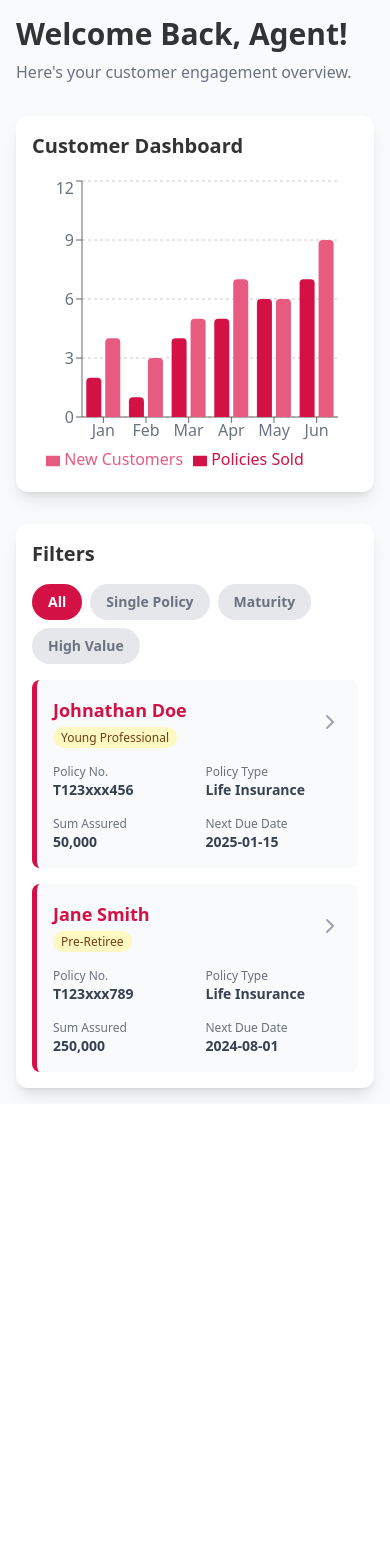
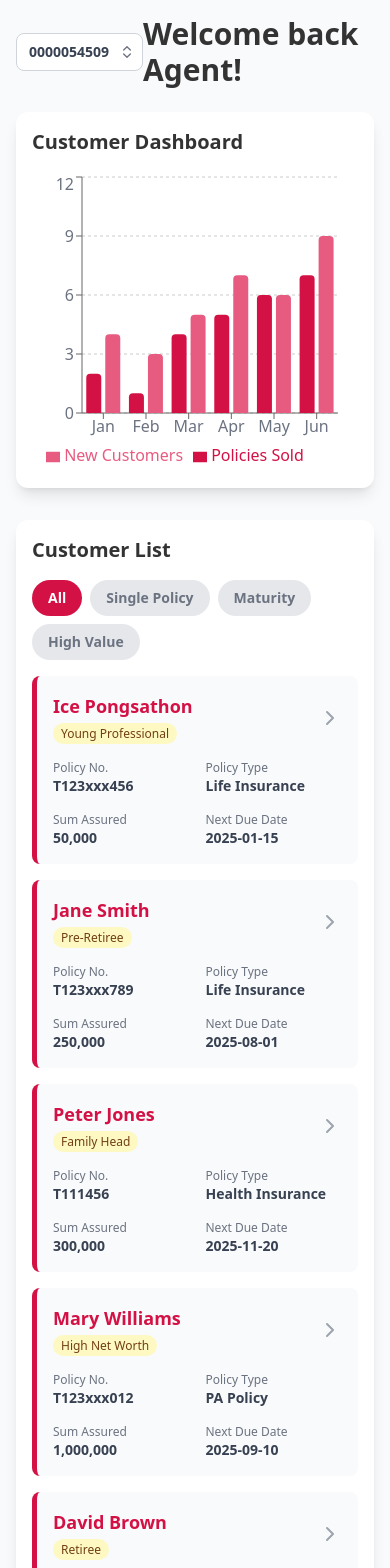
Before and after one commit to Iceponn/icecanvas, a React (Create React App) app: page / in a window 390 px wide. Shown: the top 1568 px of the page. Before the commit the page ends 1104 px from the top, so only its background shows below. Built offline with nearby package versions, Linux system fonts and the light colour scheme.

Commit message:
Updated UI #2

```diff
--- a/src/App.js
+++ b/src/App.js
@@ -1,6 +1,6 @@
 import React, { useState, useCallback, useEffect } from 'react';
 import { BarChart, Bar, XAxis, YAxis, CartesianGrid, Tooltip, Legend, ResponsiveContainer } from 'recharts';
-import { ChevronRight, Mail, MessageSquare, CheckCircle, Eye, MousePointerClick, Calendar, Clock, XCircle, Sparkles, Gift, Globe, Smartphone, Send, TrendingUp, Target, User, Shield, FileText, Megaphone, Zap, BarChart2, Edit3, Settings, Phone, Mic, Clipboard, Ticket } from 'lucide-react';
+import { ChevronRight, Mail, MessageSquare, CheckCircle, Eye, MousePointerClick, Calendar, Clock, XCircle, Sparkles, Gift, Globe, Smartphone, Send, TrendingUp, Target, User, Shield, FileText, Megaphone, Zap, BarChart2, Edit3, Settings, Phone, Mic, Clipboard, Ticket, ChevronsUpDown } from 'lucide-react';
 
 // --- Branding Colors ---
 const aiaColors = {
@@ -31,9 +31,18 @@ const mockCustomerData = [
 ];
 
 const allCustomers = [
-  { id: 1, name: 'Johnathan Doe', filter: 'Single Policy', policyType: 'Life Insurance', premium: 1200, policyNo: 'T123xxx456', sumAssured: 50000, nextDueDate: '2025-01-15', segmentation: 'Young Professional' },
-  { id: 2, name: 'Jane Smith', filter: 'Maturity', policyType: 'Life Insurance', maturityDate: '2024-08-15', policyNo: 'T123xxx789', sumAssured: 250000, nextDueDate: '2024-08-01', segmentation: 'Pre-Retiree' },
-  // ... other customers
+  { id: 1, name: 'Ice Pongsathon', filter: 'Single Policy', policyType: 'Life Insurance', premium: 1200, policyNo: 'T123xxx456', sumAssured: 50000, nextDueDate: '2025-01-15', segmentation: 'Young Professional' },
+  { id: 2, name: 'Jane Smith', filter: 'Maturity', policyType: 'Life Insurance', maturityDate: '2025-08-15', policyNo: 'T123xxx789', sumAssured: 250000, nextDueDate: '2025-08-01', segmentation: 'Pre-Retiree' },
+  { id: 3, name: 'Peter Jones', filter: 'Single Policy', policyType: 'Health Insurance', premium: 1800, policyNo: 'T111456', sumAssured: 300000, nextDueDate: '2025-11-20', segmentation: 'Family Head' },
+  { id: 4, name: 'Mary Williams', filter: 'High Value', policyType: 'PA Policy', premium: 3500, policyNo: 'T123xxx012', sumAssured: 1000000, nextDueDate: '2025-09-10', segmentation: 'High Net Worth' },
+  { id: 5, name: 'David Brown', filter: 'Maturity', policyType: 'Annuity', maturityDate: '2025-09-01', policyNo: 'T199xxx456', sumAssured: 150000, nextDueDate: '2025-08-25', segmentation: 'Retiree' },
+  { id: 6, name: 'Sarah Miller', filter: 'Single Policy', policyType: 'Health Insurance', premium: 950, policyNo: 'T123xxx106', sumAssured: 75000, nextDueDate: '2025-12-05', segmentation: 'Young Professional' },
+  { id: 7, name: 'Michael Davis', filter: 'High Value', policyType: 'Life Insurance', premium: 5000, policyNo: 'T123xxx001', sumAssured: 1500000, nextDueDate: '2026-02-01', segmentation: 'High Net Worth' },
+  { id: 8, name: 'Emily Garcia', filter: 'Maturity', policyType: 'Endowment Plan', maturityDate: '2025-07-25', policyNo: 'T002xxx456', sumAssured: 100000, nextDueDate: '2025-07-20', segmentation: 'Pre-Retiree' },
+  { id: 9, name: 'Chris Lee', filter: 'Single Policy', policyType: 'Life Insurance', premium: 1500, policyNo: 'T234xxx567', sumAssured: 100000, nextDueDate: '2026-03-10', segmentation: 'Young Professional' },
+  { id: 10, name: 'Olivia Martinez', filter: 'High Value', policyType: 'Investment Linked', premium: 6000, policyNo: 'T345xxx678', sumAssured: 2000000, nextDueDate: '2025-10-15', segmentation: 'High Net Worth' },
+  { id: 11, name: 'Daniel Rodriguez', filter: 'Maturity', policyType: 'Life Insurance', maturityDate: '2025-11-05', policyNo: 'T456xxx789', sumAssured: 300000, nextDueDate: '2025-10-20', segmentation: 'Pre-Retiree' },
+  { id: 12, name: 'Sophia Hernandez', filter: 'Single Policy', policyType: 'Health Insurance', premium: 1100, policyNo: 'T567xxx890', sumAssured: 90000, nextDueDate: '2026-01-25', segmentation: 'Family Head' },
 ];
 
 const customerProfileData = {
@@ -48,7 +57,7 @@ const customerProfileData = {
             journey: 'Critical Illness Awareness',
             isReadyToBuy: true,
             salesTalk: {
-                opening: "Hi Johnathan, I was reviewing your portfolio and noticed you've built a great foundation with your life policy. Have you considered how to protect your income if you were unable to work due to a serious illness?",
+                opening: "Hi Ice, I was reviewing your portfolio and noticed you've built a great foundation with your life policy. Have you considered how to protect your income if you were unable to work due to a serious illness?",
                 keyPoints: [
                     "Critical illness plans provide a lump-sum payment upon diagnosis.",
                     "This can cover medical bills, daily expenses, and replace lost income.",
@@ -74,16 +83,16 @@ const customerProfileData = {
 
 const engagementJourneys = {
   1: {
-    customerName: 'Johnathan Doe',
+    customerName: 'Ice Pongsathon',
     journeys: [
         {
             name: 'Onboarding Journey',
             status: 'Completed',
             nodes: [
-              { day: 1, type: 'content', title: 'Welcome & Onboarding', status: 'Sent', date: '2024-07-10', time: '09:15 AM', content: { image: 'https://images.pexels.com/photos/3760067/pexels-photo-3760067.jpeg?auto=compress&cs=tinysrgb&w=400&h=250&dpr=1', url: 'https://your-agency.com/welcome/johndoe', caption: "Hi Johnathan, welcome to our agency! Here's your digital welcome kit to get you started. We're thrilled to have you.", aiSuggestions: ["Welcome aboard, Johnathan! We're excited to protect what matters most to you. Your welcome kit is ready for you here."], recommendedTime: "Today at 4:30 PM" } },
+              { day: 1, type: 'content', title: 'Welcome & Onboarding', status: 'Sent', date: '2024-07-10', time: '09:15 AM', content: { image: 'https://images.pexels.com/photos/3760067/pexels-photo-3760067.jpeg?auto=compress&cs=tinysrgb&w=400&h=250&dpr=1', url: 'https://your-agency.com/welcome/johndoe', caption: "Hi Ice, welcome to our agency! Here's your digital welcome kit to get you started. We're thrilled to have you.", aiSuggestions: ["Welcome aboard, Ice! We're excited to protect what matters most to you. Your welcome kit is ready for you here."], recommendedTime: "Today at 4:30 PM" } },
               { day: 7, type: 'call', title: 'First Week Follow-up Call', status: 'Completed', date: '2024-07-17', time: '11:30 AM', content: {
                   script: {
-                      opening: "Hi Johnathan, it's Alex from AIA. How are you finding everything after the first week?",
+                      opening: "Hi Ice, it's Alex from AIA. How are you finding everything after the first week?",
                       keyPoints: ["Confirm he received the welcome kit.", "Ask if he has any initial questions about his policy.", "Remind him about the AIA+ app for easy policy management."],
                       closing: "Great! Don't hesitate to reach out if anything comes up. Have a great day!"
                   },
@@ -128,7 +137,7 @@ const customerInteractions = {
     1: {
         recommendation: {
             intent: 'High Intent to Buy',
-            summary: 'Johnathan has actively engaged with all outreach, visited the policy details page, and used the app. This indicates a strong interest in his current and potentially new products.',
+            summary: 'Ice has actively engaged with all outreach, visited the policy details page, and used the app. This indicates a strong interest in his current and potentially new products.',
             nextBestAction: 'Initiate a conversation about a High Net Worth product.'
         },
         timeline: [
@@ -183,7 +192,7 @@ const CustomerChart = () => (
   </div>
 );
 
-const CustomerList = ({ onCustomerSelect }) => {
+const CustomerList = ({ onCustomerSelect, selectedCustomerId, isSidePanel = false }) => {
   const [activeFilter, setActiveFilter] = useState('All');
   const filters = ['All', 'Single Policy', 'Maturity', 'High Value'];
 
@@ -191,10 +200,43 @@ const CustomerList = ({ onCustomerSelect }) => {
     ? allCustomers
     : allCustomers.filter(c => c.filter === activeFilter);
 
+  if (isSidePanel) {
+    return (
+      <div className="bg-white p-4 rounded-xl shadow-lg h-full">
+        <h3 className="text-lg font-bold text-gray-800 mb-4" style={{color: aiaColors.textPrimary}}>Customer List</h3>
+          <div className="flex flex-wrap gap-2 mb-4">
+            {filters.map(filter => (
+              <button
+                key={filter}
+                onClick={() => setActiveFilter(filter)}
+                className={`px-3 py-1 text-xs font-semibold rounded-full transition-all duration-300 ${activeFilter === filter ? 'bg-red-600 text-white' : 'bg-gray-200 text-gray-700 hover:bg-gray-300'}`}
+                style={activeFilter === filter ? { backgroundColor: aiaColors.primary } : {}}
+              >
+                {filter}
+              </button>
+            ))}
+          </div>
+        <div className="space-y-2 overflow-y-auto max-h-[calc(100vh-300px)]">
+          {filteredCustomers.map(customer => (
+            <div
+              key={customer.id}
+              onClick={() => onCustomerSelect(customer.id)}
+              className={`p-3 rounded-lg cursor-pointer transition-all duration-200 ${selectedCustomerId === customer.id ? 'bg-red-100' : 'hover:bg-gray-50'}`}
+              style={selectedCustomerId === customer.id ? {borderLeft: `4px solid ${aiaColors.primary}`} : {borderLeft: '4px solid transparent'}}
+            >
+              <p className={`font-bold text-sm ${selectedCustomerId === customer.id ? 'text-red-700' : 'text-gray-800'}`}>{customer.name}</p>
+              <p className="text-xs text-gray-500">{customer.policyType}</p>
+            </div>
+          ))}
+        </div>
+      </div>
+    );
+  }
+
   return (
     <div className="bg-white p-4 md:p-6 rounded-xl shadow-lg mt-8" style={{backgroundColor: aiaColors.surface}}>
       <div className="flex flex-col sm:flex-row justify-between items-start sm:items-center mb-4">
-        <h3 className="text-xl font-bold text-gray-800 mb-4 sm:mb-0" style={{color: aiaColors.textPrimary}}>Filters</h3>
+        <h3 className="text-xl font-bold text-gray-800 mb-4 sm:mb-0" style={{color: aiaColors.textPrimary}}>Customer List</h3>
         <div className="flex flex-wrap gap-2">
           {filters.map(filter => (
             <button
@@ -248,14 +290,24 @@ const CustomerList = ({ onCustomerSelect }) => {
   );
 };
 
-const Dashboard = ({ onCustomerSelect }) => (
+const Dashboard = ({ onCustomerSelect }) => {
+    const agentCodes = ['0000054509', '0000012345', '0000067890', '0000098765', '0000054321'];
+    return (
       <div className="p-4 sm:p-6 md:p-8">
-    <h1 className="text-3xl font-extrabold mb-2" style={{color: aiaColors.textPrimary}}>Welcome Back, Agent!</h1>
-    <p className="mb-8" style={{color: aiaColors.textSecondary}}>Here's your customer engagement overview.</p>
+        <div className="flex justify-between items-center mb-6">
+            <div className="relative">
+                <select className="appearance-none bg-white border border-gray-300 rounded-lg py-2 pl-3 pr-8 text-sm font-semibold text-gray-700 focus:outline-none focus:ring-2 focus:ring-red-200 focus:border-red-500">
+                    {agentCodes.map(code => <option key={code}>{code}</option>)}
+                </select>
+                <ChevronsUpDown className="h-4 w-4 text-gray-500 absolute right-2 top-1/2 -translate-y-1/2 pointer-events-none"/>
+            </div>
+            <h1 className="text-3xl font-extrabold" style={{color: aiaColors.textPrimary}}>Welcome back Agent!</h1>
+        </div>
         <CustomerChart />
         <CustomerList onCustomerSelect={onCustomerSelect} />
       </div>
     );
+};
 
 // --- Customer Profile Page Components ---
 
@@ -636,7 +688,7 @@ const LinePreviewModal = ({ node, caption, onClose, onConfirmSend }) => {
     );
 };
 
-const CustomerProfile = ({ customerId, onBack }) => {
+const CustomerProfile = ({ customerId, onBack, onCustomerSelect }) => {
   const [customer, setCustomer] = useState(null);
   const [profileData, setProfileData] = useState(null);
   const [journeyData, setJourneyData] = useState(null);
@@ -652,6 +704,7 @@ const CustomerProfile = ({ customerId, onBack }) => {
     setProfileData(customerProfileData[customerId]);
     setJourneyData(engagementJourneys[customerId]);
     setInteractionsData(customerInteractions[customerId] || { recommendation: null, timeline: [] });
+    setActiveTab('details'); // Reset to details tab on customer change
   }, [customerId]);
 
   const handleConfirmSend = useCallback((method) => {
@@ -683,6 +736,11 @@ const CustomerProfile = ({ customerId, onBack }) => {
   return (
     <div className="p-4 sm:p-6 md:p-8">
         <button onClick={onBack} className="mb-6 font-semibold" style={{color: aiaColors.primary}}>&larr; Back to Dashboard</button>
+        <div className="grid grid-cols-1 lg:grid-cols-3 xl:grid-cols-4 gap-8">
+            <div className="lg:col-span-1 xl:col-span-1">
+                <CustomerList onCustomerSelect={onCustomerSelect} selectedCustomerId={customerId} isSidePanel={true} />
+            </div>
+            <div className="lg:col-span-2 xl:col-span-3">
                 <h1 className="text-3xl font-extrabold" style={{color: aiaColors.textPrimary}}>{customer.name}</h1>
                 <p className="mb-8" style={{color: aiaColors.textSecondary}}>Customer Profile</p>
 
@@ -718,6 +776,8 @@ const CustomerProfile = ({ customerId, onBack }) => {
                         </>
                     )}
                 </div>
+            </div>
+        </div>
 
       {showConfirmModal && <div className="fixed inset-0 bg-black bg-opacity-50 flex items-center justify-center z-50"><div className="bg-white p-6 rounded-lg shadow-xl text-center"><CheckCircle className="h-12 w-12 text-green-500 mx-auto mb-4" /><p className="text-lg font-semibold">{modalMessage}</p></div></div>}
       {showSalesTalk && <SalesTalkModal salesTalk={profileData?.aiRecommendation?.salesTalk} onClose={() => setShowSalesTalk(false)} />}
@@ -751,6 +811,10 @@ export default function App() {
     }
   };
 
+  const handleProfileCustomerSwitch = (customerId) => {
+      setSelectedCustomerId(customerId);
+  }
+
   const handleBackToDashboard = () => {
     setCurrentPage('dashboard');
     setSelectedCustomerId(null);
@@ -758,11 +822,11 @@ export default function App() {
 
   return (
     <main style={{backgroundColor: aiaColors.background}} className="min-h-screen font-sans">
-      <div className="container mx-auto max-w-7xl">
+      <div className="container mx-auto max-w-screen-xl">
         {currentPage === 'dashboard' && <Dashboard onCustomerSelect={handleCustomerSelect} />}
-        {currentPage === 'profile' && <CustomerProfile customerId={selectedCustomerId} onBack={handleBackToDashboard} />}
+        {currentPage === 'profile' && <CustomerProfile customerId={selectedCustomerId} onBack={handleBackToDashboard} onCustomerSelect={handleProfileCustomerSwitch} />}
       </div>
-      {showErrorModal && <Modal title="Journey Not Found!" message="No engagement journey is available for this customer yet." onClose={() => setShowErrorModal(false)} />}
+      {showErrorModal && <Modal title="Journey Not Found" message="No engagement journey is available for this customer yet." onClose={() => setShowErrorModal(false)} />}
     </main>
   );
 }
```
Lines whose indentation alone changed are shown as unchanged.
